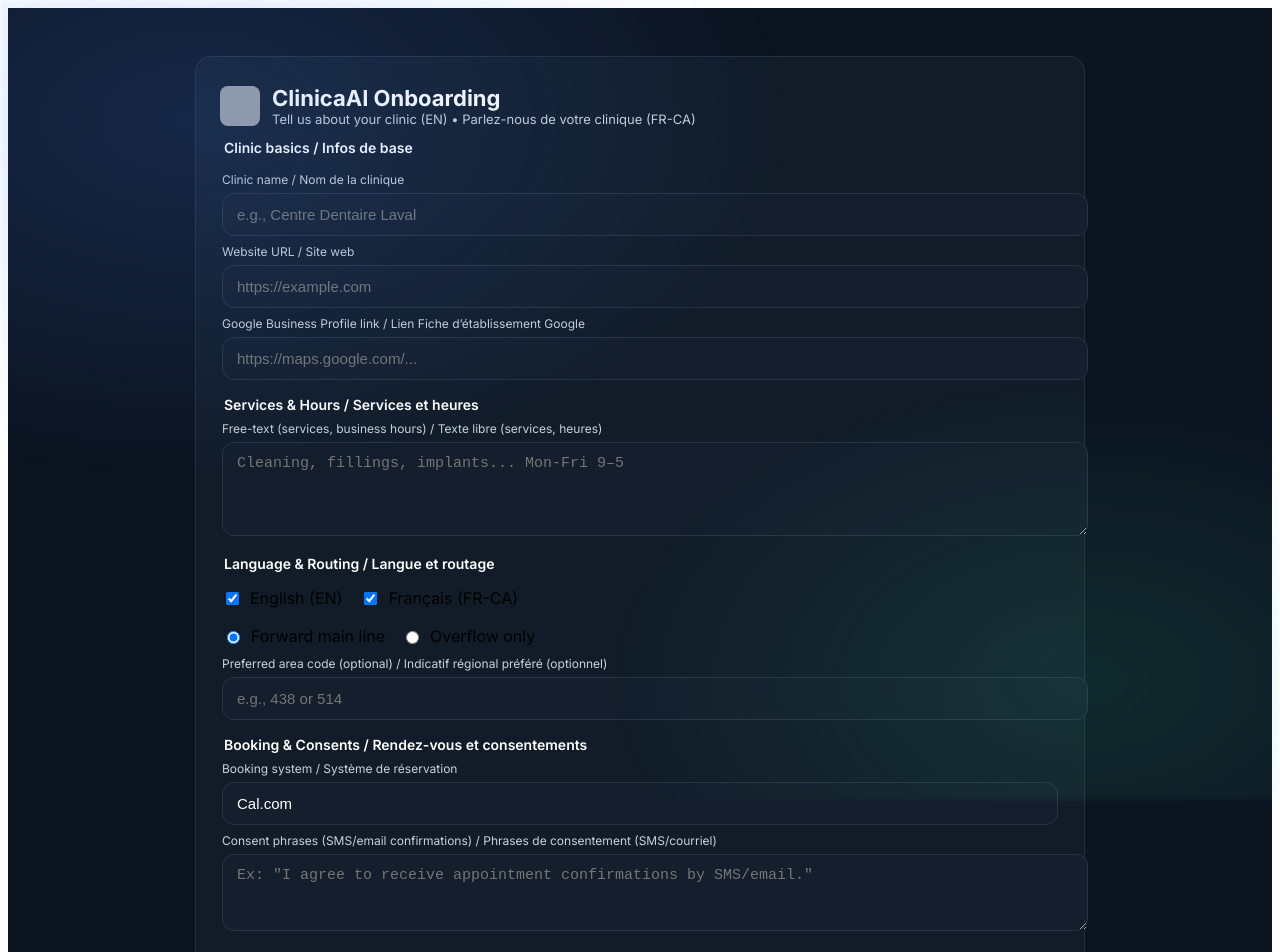
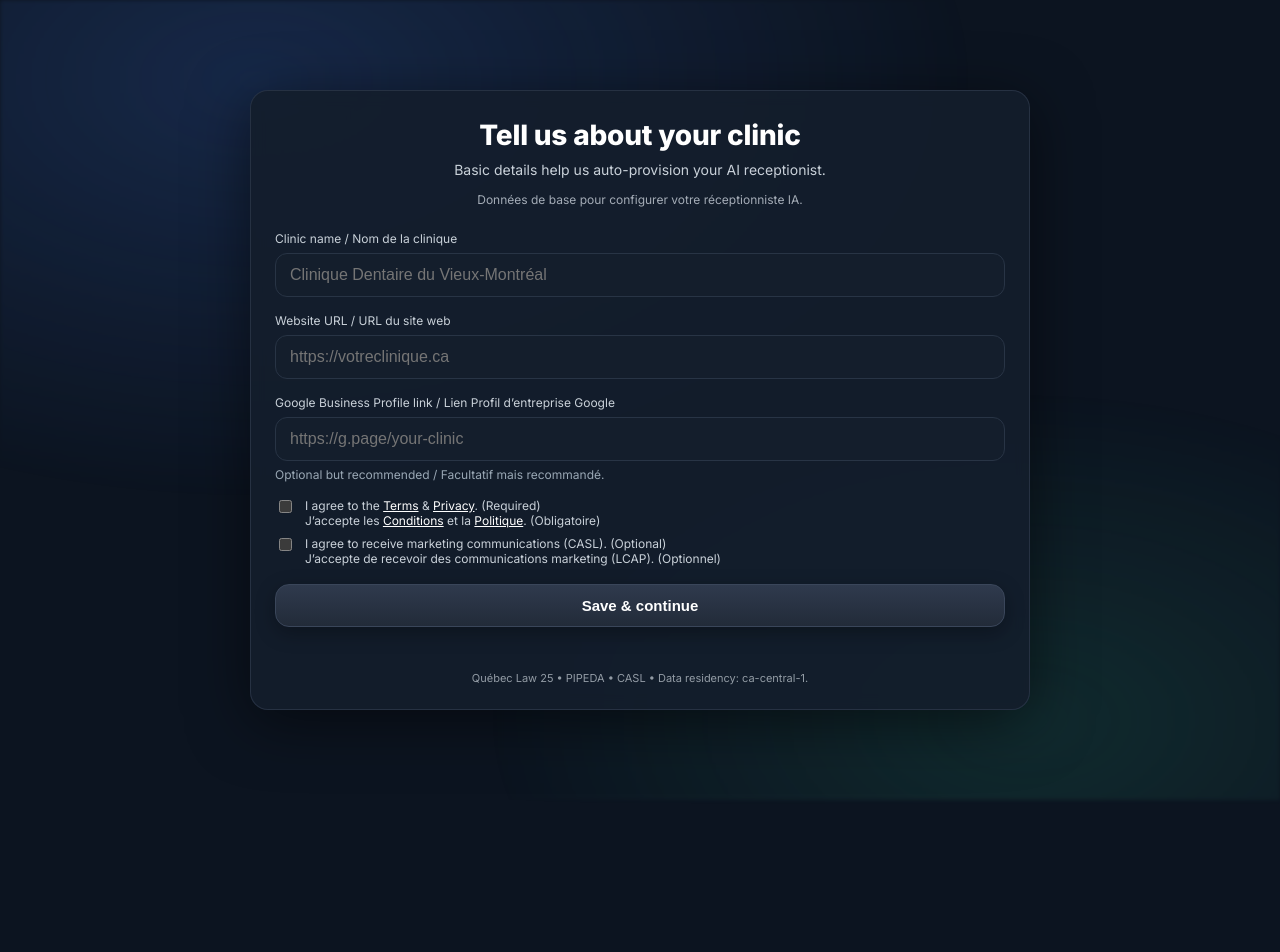
Before and after one commit to aarzoine07/clinicaai-app, a Next.js app: page /onboard in a window 1280 px wide. Shown: the top 952 px of the page. After the commit the page ends 800 px from the top, so only its background shows below. Built offline with nearby package versions, Linux system fonts and the light colour scheme; grey boxes are pictures that could not be loaded.

Commit message:
Update onboard.tsx

```diff
--- a/pages/onboard.tsx
+++ b/pages/onboard.tsx
@@ -1,6 +1,6 @@
 // pages/onboard.tsx
 import Head from "next/head";
-import { useRef, useState } from "react";
+import { useEffect, useRef, useState } from "react";
 import { Inter } from "next/font/google";
 
 const inter = Inter({ subsets: ["latin"] });
@@ -9,33 +9,28 @@ const THEME = {
   bg: "#0c1420",
   glowBlue: "rgba(72, 134, 255, 0.18)",
   glowGreen: "rgba(54, 211, 153, 0.12)",
-  cardBg: "rgba(20, 30, 44, 0.85)",
-  cardBorder: "rgba(40, 52, 69, 0.8)",
+  cardBg: "rgba(20, 30, 44, 0.92)",
+  cardBorder: "rgba(40, 52, 69, 0.9)",
+  cardShadow: "0 12px 60px rgba(0,0,0,0.50)",
+  inputBg: "#141e2c",
+  inputBorder: "#283445",
+  inputFocus: "#4c6fff",
   heading: "#ffffff",
   body: "#c9d1d9",
   placeholder: "#9aa8b5",
-  inputBg: "#141e2c",
-  inputBorder: "#283445",
-  inputFocus: "#4c6fff",
-  btnBg: "linear-gradient(180deg, #2f3a4d 0%, #222b39 100%)",
-  btnHover: "linear-gradient(180deg, #39465a 0%, #273245 100%)",
-  btnBorder: "#3a465a",
   success: "#36d399",
   error: "#f87171",
-  maxWidth: 840,
+  btnBg: "linear-gradient(180deg, #2f3a4d 0%, #222b39 100%)",
+  btnHover: "linear-gradient(180deg, #3a465a 0%, #273245 100%)",
+  btnBorder: "#3a465a",
+  maxWidth: 780,
 };
 
 type Payload = {
   clinicName: string;
-  websiteUrl?: string;
-  googleBusinessUrl?: string;
-  servicesAndHours?: string;
-  languages: string[]; // ["EN","FR-CA"]
-  routing: "forward-main" | "overflow-only";
-  preferredAreaCode?: string;
-  bookingSystem: "google" | "calcom" | "other";
-  consentPhrases?: string;
-  privacyOfficer: { name?: string; email?: string; phone?: string };
+  websiteUrl: string;
+  googleBusinessUrl: string;
+  // we’ll add more fields step-by-step (services, hours, routing, languages, etc.)
   acceptedTerms: boolean;
   caslOptIn: boolean;
 };
@@ -47,37 +42,46 @@ export default function Onboard() {
     msg: "",
   });
 
-  const clinicNameRef = useRef<HTMLInputElement | null>(null);
+  const clinicRef = useRef<HTMLInputElement | null>(null);
   const websiteRef = useRef<HTMLInputElement | null>(null);
   const gmbRef = useRef<HTMLInputElement | null>(null);
-  const servicesRef = useRef<HTMLTextAreaElement | null>(null);
-  const langENRef = useRef<HTMLInputElement | null>(null);
-  const langFRRef = useRef<HTMLInputElement | null>(null);
-  const routingMainRef = useRef<HTMLInputElement | null>(null);
-  const routingOverflowRef = useRef<HTMLInputElement | null>(null);
-  const areaCodeRef = useRef<HTMLInputElement | null>(null);
-  const bookingRef = useRef<HTMLSelectElement | null>(null);
-  const consentPhrasesRef = useRef<HTMLTextAreaElement | null>(null);
-  const poNameRef = useRef<HTMLInputElement | null>(null);
-  const poEmailRef = useRef<HTMLInputElement | null>(null);
-  const poPhoneRef = useRef<HTMLInputElement | null>(null);
   const termsRef = useRef<HTMLInputElement | null>(null);
   const caslRef = useRef<HTMLInputElement | null>(null);
 
-  const onSubmit = async (e: React.FormEvent<HTMLFormElement>) => {
+  // Prefill from query (?clinic=?, ?website=?, ?gmb=?)
+  useEffect(() => {
+    const sp = new URLSearchParams(window.location.search);
+    const c = sp.get("clinic") || "";
+    const w = sp.get("website") || "";
+    const g = sp.get("gmb") || "";
+    if (clinicRef.current && c) clinicRef.current.value = c;
+    if (websiteRef.current && w) websiteRef.current.value = w;
+    if (gmbRef.current && g) gmbRef.current.value = g;
+  }, []);
+
+  const handleSubmit = async (e: React.FormEvent<HTMLFormElement>) => {
     e.preventDefault();
     setStatus({ kind: "idle", msg: "" });
 
-    const clinicName = clinicNameRef.current?.value.trim() ?? "";
+    const clinicName = clinicRef.current?.value.trim() || "";
+    const websiteUrl = websiteRef.current?.value.trim() || "";
+    const googleBusinessUrl = gmbRef.current?.value.trim() || "";
+
     if (!clinicName) {
-      setStatus({ kind: "err", msg: "Clinic name is required. / Le nom de la clinique est requis." });
-      clinicNameRef.current?.focus();
+      setStatus({ kind: "err", msg: "Please provide the clinic name. / Veuillez indiquer le nom de la clinique." });
+      clinicRef.current?.focus();
+      return;
+    }
+    if (!websiteUrl) {
+      setStatus({ kind: "err", msg: "Please provide the website URL. / Veuillez indiquer l’URL du site web." });
+      websiteRef.current?.focus();
       return;
     }
     if (!termsRef.current?.checked) {
       setStatus({
         kind: "err",
-        msg: "You must accept Terms & Privacy. / Vous devez accepter les Conditions et la Politique.",
+        msg:
+          "Please accept the Terms & Privacy to continue. / Veuillez accepter les Conditions et la Politique pour continuer.",
       });
       termsRef.current?.focus();
       return;
@@ -85,23 +89,8 @@ export default function Onboard() {
 
     const payload: Payload = {
       clinicName,
-      websiteUrl: websiteRef.current?.value.trim() || undefined,
-      googleBusinessUrl: gmbRef.current?.value.trim() || undefined,
-      servicesAndHours: servicesRef.current?.value.trim() || undefined,
-      languages: [
-        ...(langENRef.current?.checked ? ["EN"] : []),
-        ...(langFRRef.current?.checked ? ["FR-CA"] : []),
-      ],
-      routing: routingMainRef.current?.checked ? "forward-main" : "overflow-only",
-      preferredAreaCode: areaCodeRef.current?.value.trim() || undefined,
-      bookingSystem:
-        (bookingRef.current?.value as Payload["bookingSystem"]) ?? "other",
-      consentPhrases: consentPhrasesRef.current?.value.trim() || undefined,
-      privacyOfficer: {
-        name: poNameRef.current?.value.trim() || undefined,
-        email: poEmailRef.current?.value.trim() || undefined,
-        phone: poPhoneRef.current?.value.trim() || undefined,
-      },
+      websiteUrl,
+      googleBusinessUrl,
       acceptedTerms: !!termsRef.current?.checked,
       caslOptIn: !!caslRef.current?.checked,
     };
@@ -114,36 +103,53 @@ export default function Onboard() {
         body: JSON.stringify(payload),
       });
 
-      if (res.status === 405) {
-        setStatus({ kind: "err", msg: "Method not allowed. / Méthode non autorisée." });
-      } else if (!res.ok) {
-        let message = "Unexpected error. / Erreur inattendue.";
-        try {
-          const j = await res.json();
-          if (typeof j.error === "string") message = j.error;
-        } catch {}
-        setStatus({ kind: "err", msg: message });
-      } else {
+      if (!res.ok) {
+        const txt = await res.text();
+        throw new Error(txt || "Server error");
+      }
+
       setStatus({
         kind: "ok",
-          msg: "Details received. We’ll start provisioning. / Détails reçus. Nous commençons l’approvisionnement.",
+        msg: "Saved. We’ll use this to set up your agent. / Enregistré. Nous utiliserons ces infos pour configurer votre agent.",
       });
-      }
-    } catch {
-      setStatus({ kind: "err", msg: "Network error. / Erreur réseau." });
+    } catch (err: any) {
+      setStatus({
+        kind: "err",
+        msg:
+          err?.message ||
+          "Unexpected error. Try again. / Erreur inattendue. Réessayez.",
+      });
     } finally {
       setLoading(false);
     }
   };
 
+  const inputStyle: React.CSSProperties = {
+    width: "100%",
+    marginTop: 6,
+    borderRadius: 12,
+    padding: "12px 14px",
+    fontSize: 16,
+    outline: "none",
+    background: THEME.inputBg,
+    color: THEME.heading,
+    border: `1px solid ${THEME.inputBorder}`,
+    transition: "border-color 140ms ease",
+  };
+
   return (
     <main className={inter.className} style={{ minHeight: "100vh", width: "100%", background: THEME.bg }}>
       <Head>
-        <title>Onboard • ClinicaAI</title>
-        <meta name="description" content="Tell us about your clinic to set up ClinicaAI." />
+        <title>Onboarding • ClinicaAI</title>
+        <meta name="description" content="Provide your clinic details to set up your ClinicaAI voice agent." />
+        <style>{`
+          html, body, #__next { height: 100%; }
+          body { margin: 0; background: ${THEME.bg}; color-scheme: dark; }
+          * { box-sizing: border-box; }
+        `}</style>
       </Head>
 
-      {/* Subtle background glows */}
+      {/* background glow */}
       <div
         aria-hidden
         style={{
@@ -151,8 +157,8 @@ export default function Onboard() {
           inset: 0,
           pointerEvents: "none",
           background:
-            `radial-gradient(1000px 600px at 15% 15%, ${THEME.glowBlue}, transparent 60%),` +
-            `radial-gradient(800px 500px at 85% 85%, ${THEME.glowGreen}, transparent 60%)`,
+            `radial-gradient(1200px 700px at 20% 10%, ${THEME.glowBlue}, transparent 60%),` +
+            `radial-gradient(900px 550px at 80% 90%, ${THEME.glowGreen}, transparent 60%)`,
           filter: "blur(2px)",
         }}
       />
@@ -164,179 +170,120 @@ export default function Onboard() {
             maxWidth: THEME.maxWidth,
             background: THEME.cardBg,
             border: `1px solid ${THEME.cardBorder}`,
-            borderRadius: 16,
-            padding: "28px 24px",
+            borderRadius: 18,
+            boxShadow: THEME.cardShadow,
+            backdropFilter: "saturate(120%) blur(8px)",
+            padding: "28px 24px 24px",
           }}
         >
-          {/* Header */}
-          <div style={{ display: "flex", alignItems: "center", gap: 12, marginBottom: 10 }}>
-            <img src="/logo.png" alt="ClinicaAI logo" width={40} height={40} style={{ borderRadius: 8 }} />
-            <div>
-              <h1 style={{ margin: 0, color: THEME.heading, fontSize: 22, lineHeight: 1.2, fontWeight: 700 }}>
-                ClinicaAI Onboarding
+          <h1
+            style={{
+              color: THEME.heading,
+              fontSize: 28,
+              lineHeight: 1.2,
+              fontWeight: 800,
+              letterSpacing: -0.2,
+              margin: 0,
+              textAlign: "center",
+            }}
+          >
+            Tell us about your clinic
           </h1>
-              <p style={{ margin: 0, color: THEME.body, fontSize: 13 }}>
-                Tell us about your clinic (EN) • Parlez-nous de votre clinique (FR-CA)
+          <p style={{ color: THEME.body, fontSize: 14, textAlign: "center", marginTop: 8 }}>
+            Basic details help us auto-provision your AI receptionist.
           </p>
+          <p style={{ color: `${THEME.body}CC`, fontSize: 12, textAlign: "center", marginTop: 4 }}>
+            Données de base pour configurer votre réceptionniste IA.
+          </p>
+
+          <form onSubmit={handleSubmit} noValidate style={{ marginTop: 20 }}>
+            {/* Clinic Name */}
+            <div style={{ marginTop: 8 }}>
+              <label htmlFor="clinicName" style={{ color: THEME.body, fontSize: 12 }}>
+                Clinic name / Nom de la clinique
+              </label>
+              <input
+                id="clinicName"
+                ref={clinicRef}
+                placeholder="Clinique Dentaire du Vieux-Montréal"
+                required
+                style={inputStyle}
+                onFocus={(e) => (e.currentTarget.style.borderColor = THEME.inputFocus)}
+                onBlur={(e) => (e.currentTarget.style.borderColor = THEME.inputBorder)}
+              />
+            </div>
+
+            {/* Website URL */}
+            <div style={{ marginTop: 12 }}>
+              <label htmlFor="websiteUrl" style={{ color: THEME.body, fontSize: 12 }}>
+                Website URL / URL du site web
+              </label>
+              <input
+                id="websiteUrl"
+                ref={websiteRef}
+                type="url"
+                placeholder="https://votreclinique.ca"
+                required
+                style={inputStyle}
+                onFocus={(e) => (e.currentTarget.style.borderColor = THEME.inputFocus)}
+                onBlur={(e) => (e.currentTarget.style.borderColor = THEME.inputBorder)}
+              />
+            </div>
+
+            {/* Google Business Profile */}
+            <div style={{ marginTop: 12 }}>
+              <label htmlFor="gmbUrl" style={{ color: THEME.body, fontSize: 12 }}>
+                Google Business Profile link / Lien Profil d’entreprise Google
+              </label>
+              <input
+                id="gmbUrl"
+                ref={gmbRef}
+                type="url"
+                placeholder="https://g.page/your-clinic"
+                style={inputStyle}
+                onFocus={(e) => (e.currentTarget.style.borderColor = THEME.inputFocus)}
+                onBlur={(e) => (e.currentTarget.style.borderColor = THEME.inputBorder)}
+              />
+              <div style={{ color: THEME.placeholder, fontSize: 12, marginTop: 6 }}>
+                Optional but recommended / Facultatif mais recommandé.
               </div>
             </div>
 
-          <form onSubmit={onSubmit} noValidate>
-            {/* Clinic basics */}
-            <fieldset style={{ border: 0, padding: 0, marginTop: 12 }}>
-              <legend style={{ color: THEME.heading, fontSize: 14, marginBottom: 8, fontWeight: 600 }}>
-                Clinic basics / Infos de base
-              </legend>
-
-              <label style={{ display: "block", color: THEME.body, fontSize: 12, marginTop: 8 }}>
-                Clinic name / Nom de la clinique
-                <input
-                  ref={clinicNameRef}
-                  required
-                  placeholder="e.g., Centre Dentaire Laval"
-                  style={inputStyle()}
-                />
+            {/* Consents */}
+            <div style={{ marginTop: 16, color: THEME.body, fontSize: 12 }}>
+              <label style={{ display: "flex", alignItems: "flex-start", gap: 10 }}>
+                <input ref={termsRef} type="checkbox" aria-required="true" style={{ marginTop: 2 }} />
+                <span>
+                  I agree to the{" "}
+                  <a href="/terms" style={{ color: "#fff", textDecoration: "underline" }}>
+                    Terms
+                  </a>{" "}
+                  &{" "}
+                  <a href="/privacy" style={{ color: "#fff", textDecoration: "underline" }}>
+                    Privacy
+                  </a>
+                  . (Required)
+                  <br />
+                  J’accepte les{" "}
+                  <a href="/terms" style={{ color: "#fff", textDecoration: "underline" }}>
+                    Conditions
+                  </a>{" "}
+                  et la{" "}
+                  <a href="/privacy" style={{ color: "#fff", textDecoration: "underline" }}>
+                    Politique
+                  </a>
+                  . (Obligatoire)
+                </span>
               </label>
 
-              <label style={{ display: "block", color: THEME.body, fontSize: 12, marginTop: 8 }}>
-                Website URL / Site web
-                <input
-                  ref={websiteRef}
-                  type="url"
-                  placeholder="https://example.com"
-                  style={inputStyle()}
-                />
-              </label>
-
-              <label style={{ display: "block", color: THEME.body, fontSize: 12, marginTop: 8 }}>
-                Google Business Profile link / Lien Fiche d’établissement Google
-                <input
-                  ref={gmbRef}
-                  type="url"
-                  placeholder="https://maps.google.com/..."
-                  style={inputStyle()}
-                />
-              </label>
-            </fieldset>
-
-            {/* Services & hours */}
-            <fieldset style={{ border: 0, padding: 0, marginTop: 16 }}>
-              <legend style={{ color: THEME.heading, fontSize: 14, marginBottom: 8, fontWeight: 600 }}>
-                Services & Hours / Services et heures
-              </legend>
-
-              <label style={{ display: "block", color: THEME.body, fontSize: 12 }}>
-                Free-text (services, business hours) / Texte libre (services, heures)
-                <textarea
-                  ref={servicesRef}
-                  rows={4}
-                  placeholder="Cleaning, fillings, implants... Mon-Fri 9–5"
-                  style={textareaStyle()}
-                />
-              </label>
-            </fieldset>
-
-            {/* Language & routing */}
-            <fieldset style={{ border: 0, padding: 0, marginTop: 16 }}>
-              <legend style={{ color: THEME.heading, fontSize: 14, marginBottom: 8, fontWeight: 600 }}>
-                Language & Routing / Langue et routage
-              </legend>
-
-              <div style={{ display: "flex", gap: 18, flexWrap: "wrap" }}>
-                <label style={checkLabel()}>
-                  <input ref={langENRef} type="checkbox" defaultChecked /> English (EN)
-                </label>
-                <label style={checkLabel()}>
-                  <input ref={langFRRef} type="checkbox" defaultChecked /> Français (FR-CA)
-                </label>
-              </div>
-
-              <div style={{ marginTop: 10 }}>
-                <label style={radioLabel()}>
-                  <input ref={routingMainRef} type="radio" name="routing" defaultChecked /> Forward main line
-                </label>
-                <label style={radioLabel()}>
-                  <input ref={routingOverflowRef} type="radio" name="routing" /> Overflow only
-                </label>
-              </div>
-
-              <label style={{ display: "block", color: THEME.body, fontSize: 12, marginTop: 8 }}>
-                Preferred area code (optional) / Indicatif régional préféré (optionnel)
-                <input
-                  ref={areaCodeRef}
-                  placeholder="e.g., 438 or 514"
-                  style={inputStyle()}
-                />
-              </label>
-            </fieldset>
-
-            {/* Booking & consents */}
-            <fieldset style={{ border: 0, padding: 0, marginTop: 16 }}>
-              <legend style={{ color: THEME.heading, fontSize: 14, marginBottom: 8, fontWeight: 600 }}>
-                Booking & Consents / Rendez-vous et consentements
-              </legend>
-
-              <label style={{ display: "block", color: THEME.body, fontSize: 12 }}>
-                Booking system / Système de réservation
-                <select ref={bookingRef} defaultValue="calcom" style={selectStyle()}>
-                  <option value="google">Google Calendar</option>
-                  <option value="calcom">Cal.com</option>
-                  <option value="other">Other</option>
-                </select>
-              </label>
-
-              <label style={{ display: "block", color: THEME.body, fontSize: 12, marginTop: 8 }}>
-                Consent phrases (SMS/email confirmations) / Phrases de consentement (SMS/courriel)
-                <textarea
-                  ref={consentPhrasesRef}
-                  rows={3}
-                  placeholder='Ex: "I agree to receive appointment confirmations by SMS/email."'
-                  style={textareaStyle()}
-                />
-              </label>
-            </fieldset>
-
-            {/* Privacy Officer */}
-            <fieldset style={{ border: 0, padding: 0, marginTop: 16 }}>
-              <legend style={{ color: THEME.heading, fontSize: 14, marginBottom: 8, fontWeight: 600 }}>
-                Privacy Officer / Responsable de la protection des renseignements personnels
-              </legend>
-
-              <div style={{ display: "grid", gap: 10, gridTemplateColumns: "1fr", maxWidth: 680 }}>
-                <label style={{ color: THEME.body, fontSize: 12 }}>
-                  Name / Nom
-                  <input ref={poNameRef} placeholder="Full name" style={inputStyle()} />
-                </label>
-                <label style={{ color: THEME.body, fontSize: 12 }}>
-                  Email
-                  <input ref={poEmailRef} type="email" placeholder="privacy@clinic.com" style={inputStyle()} />
-                </label>
-                <label style={{ color: THEME.body, fontSize: 12 }}>
-                  Phone / Téléphone
-                  <input ref={poPhoneRef} placeholder="+1 514 ..." style={inputStyle()} />
-                </label>
-              </div>
-            </fieldset>
-
-            {/* Legal */}
-            <div style={{ marginTop: 16, color: THEME.body, fontSize: 12 }}>
-              <label style={checkLabel()}>
-                <input ref={termsRef} type="checkbox" /> I agree to the Terms & Privacy. (Required)
-                <br />
-                J’accepte les Conditions et la Politique de confidentialité. (Obligatoire)
-              </label>
-              <label style={checkLabel()}>
-                <input ref={caslRef} type="checkbox" /> I agree to receive marketing communications (CASL). (Optional)
+              <label style={{ display: "flex", alignItems: "flex-start", gap: 10, marginTop: 8 }}>
+                <input ref={caslRef} type="checkbox" style={{ marginTop: 2 }} />
+                <span>
+                  I agree to receive marketing communications (CASL). (Optional)
                   <br />
                   J’accepte de recevoir des communications marketing (LCAP). (Optionnel)
+                </span>
               </label>
-
-              <p style={{ marginTop: 10, color: `${THEME.body}B3` }}>
-                reCAPTCHA disclosure: This site is protected by reCAPTCHA and the Google Privacy Policy and Terms of Service apply.
-              </p>
-              <p style={{ marginTop: 4, color: `${THEME.body}B3` }}>
-                Data residency: Calls and logs stored in ca-central-1. (QC Law 25 / PIPEDA / CASL)
-              </p>
             </div>
 
             {/* Submit */}
@@ -344,25 +291,26 @@ export default function Onboard() {
               type="submit"
               disabled={loading}
               style={{
-                marginTop: 16,
+                marginTop: 18,
                 width: "100%",
-                borderRadius: 12,
+                borderRadius: 14,
                 padding: "12px 16px",
                 fontSize: 15,
-                fontWeight: 600,
+                fontWeight: 700,
                 color: "#fff",
                 background: THEME.btnBg,
                 border: `1px solid ${THEME.btnBorder}`,
                 cursor: loading ? "not-allowed" : "pointer",
-                opacity: loading ? 0.6 : 1,
-                transition: "transform 120ms ease, background 120ms ease",
+                opacity: loading ? 0.7 : 1,
+                transition: "transform 120ms ease, background 120ms ease, box-shadow 120ms ease",
+                boxShadow: "0 6px 20px rgba(0,0,0,0.3)",
               }}
               onMouseEnter={(e) => (e.currentTarget.style.background = THEME.btnHover)}
               onMouseLeave={(e) => (e.currentTarget.style.background = THEME.btnBg)}
               onMouseDown={(e) => (e.currentTarget.style.transform = "translateY(1px)")}
               onMouseUp={(e) => (e.currentTarget.style.transform = "translateY(0)")}
             >
-              {loading ? "Submitting…" : "Submit details"}
+              {loading ? "Saving…" : "Save & continue"}
             </button>
 
             {/* Status */}
@@ -370,7 +318,7 @@ export default function Onboard() {
               role="status"
               aria-live="polite"
               style={{
-                marginTop: 10,
+                marginTop: 12,
                 minHeight: 20,
                 color:
                   status.kind === "ok"
@@ -385,14 +333,9 @@ export default function Onboard() {
               {status.msg}
             </div>
 
-            {/* Back link */}
-            <div style={{ marginTop: 12, textAlign: "center" }}>
-              <a
-                href="/"
-                style={{ color: THEME.body, fontSize: 12, textDecoration: "underline", textUnderlineOffset: 4 }}
-              >
-                Back to home →
-              </a>
+            {/* Footer microcopy */}
+            <div style={{ marginTop: 12, fontSize: 11, color: `${THEME.body}B3`, textAlign: "center" }}>
+              Québec Law 25 • PIPEDA • CASL • Data residency: ca-central-1.
             </div>
           </form>
         </section>
@@ -400,36 +343,3 @@ export default function Onboard() {
     </main>
   );
 }
-
-/* ---------- tiny style helpers ---------- */
-function inputStyle(): React.CSSProperties {
-  return {
-    width: "100%",
-    marginTop: 6,
-    borderRadius: 12,
-    padding: "12px 14px",
-    fontSize: 15,
-    outline: "none",
-    background: THEME.inputBg,
-    color: THEME.heading,
-    border: `1px solid ${THEME.inputBorder}`,
-  };
-}
-function textareaStyle(): React.CSSProperties {
-  return {
-    ...inputStyle(),
-    resize: "vertical",
-  };
-}
-function selectStyle(): React.CSSProperties {
-  return {
-    ...inputStyle(),
-    appearance: "none",
-  };
-}
-function checkLabel(): React.CSSProperties {
-  return { display: "inline-flex", alignItems: "center", gap: 8, marginTop: 8 };
-}
-function radioLabel(): React.CSSProperties {
-  return { display: "inline-flex", alignItems: "center", gap: 8, marginRight: 16, marginTop: 8 };
-}
```
Lines whose indentation alone changed are shown as unchanged.
